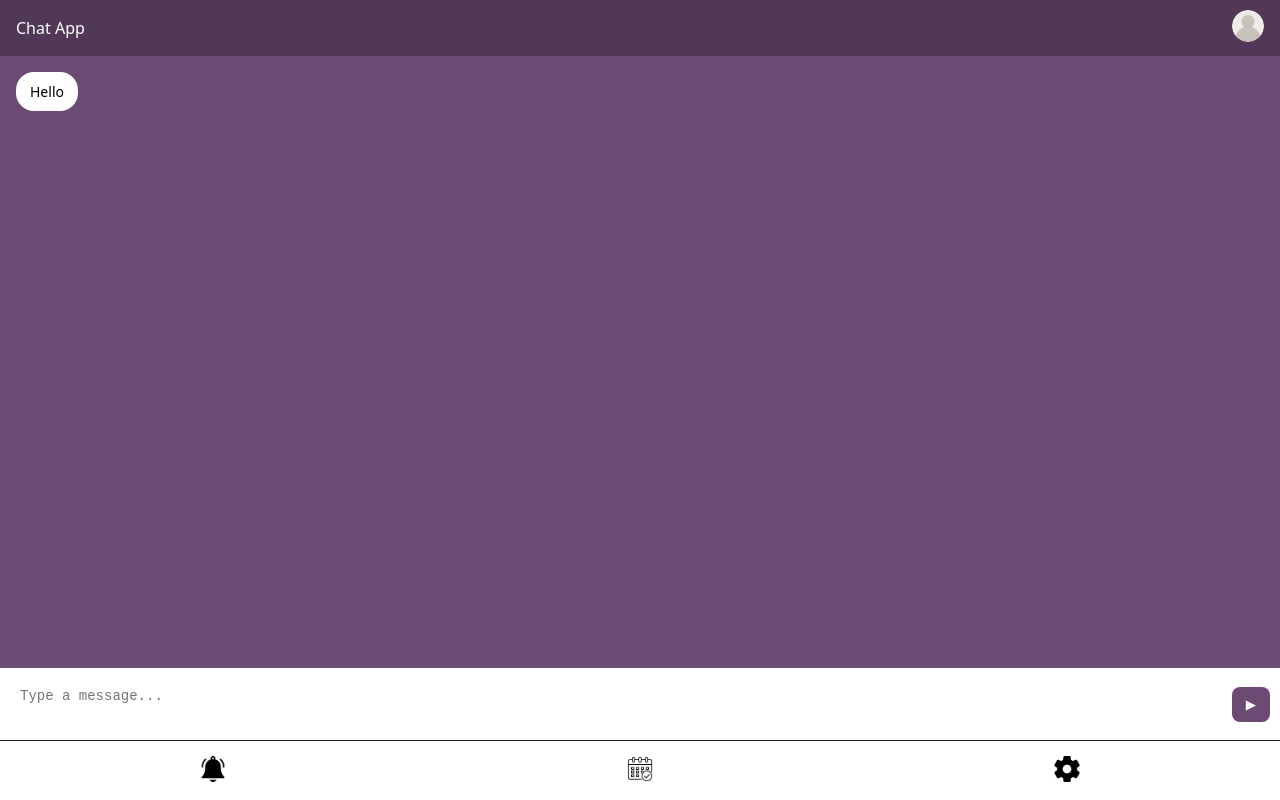
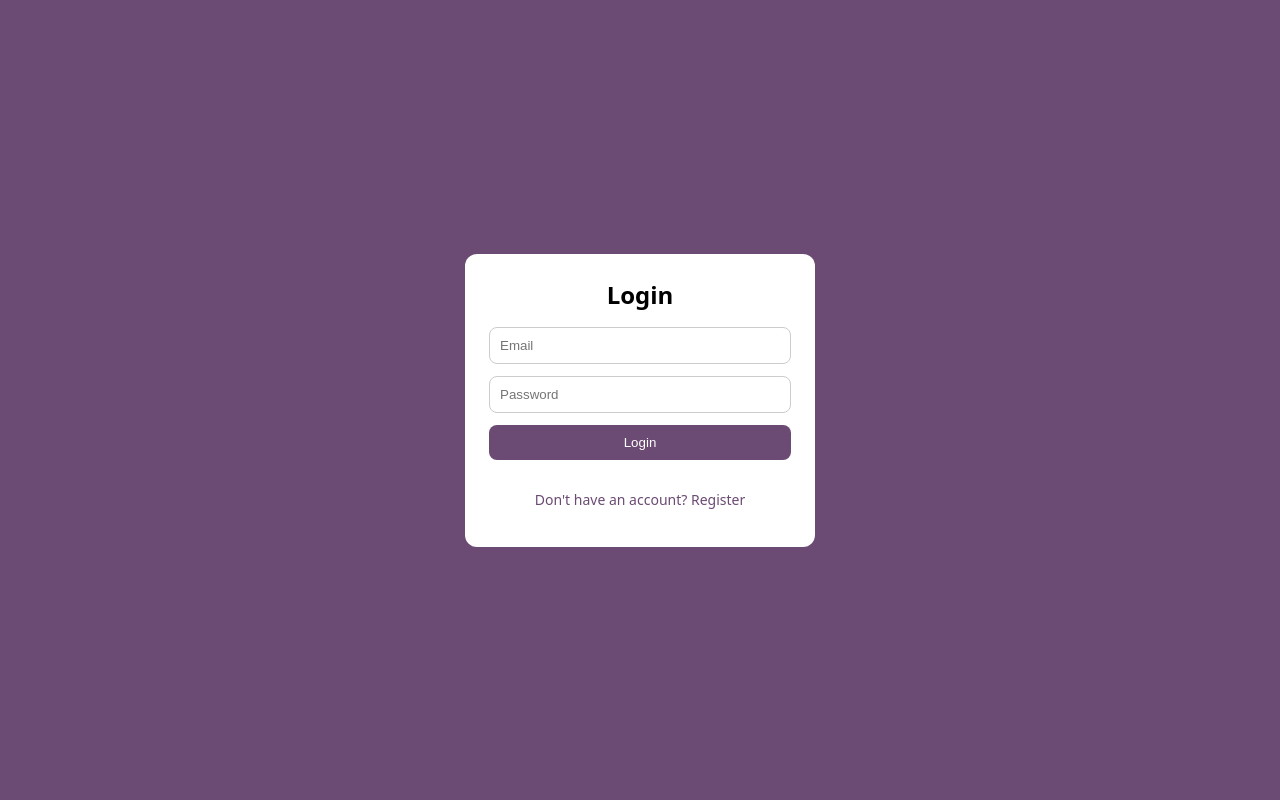
Before and after one commit to Basit403/Chat-pwa, a React (Vite) app: page / in a window 1280 px wide. Built offline with nearby package versions, Linux system fonts and the light colour scheme.

Commit message:
Created the authentication page

```diff
--- a/src/App.css
+++ b/src/App.css
@@ -137,3 +137,56 @@ body {
   height: 26px;
   object-fit: contain;
 }
+
+.auth-container {
+  height: 100vh;
+  width: 100vw;
+  display: flex;
+  justify-content: center;
+  align-items: center;
+  background: #6b4a73;
+}
+
+.auth-card {
+  width: 90%;
+  max-width: 350px;
+  background: #fff;
+  padding: 24px;
+  border-radius: 12px;
+  display: flex;
+  flex-direction: column;
+  gap: 16px;
+}
+
+.auth-card h2 {
+  text-align: center;
+  margin: 0;
+}
+
+.auth-card form {
+  display: flex;
+  flex-direction: column;
+  gap: 12px;
+}
+
+.auth-card input {
+  padding: 10px;
+  border-radius: 8px;
+  border: 1px solid #ccc;
+}
+
+.auth-card button {
+  padding: 10px;
+  border: none;
+  border-radius: 8px;
+  background: #6b4a73;
+  color: white;
+  cursor: pointer;
+}
+
+.toggle-text {
+  text-align: center;
+  color: #6b4a73;
+  cursor: pointer;
+  font-size: 14px;
+}
--- a/src/App.jsx
+++ b/src/App.jsx
@@ -4,8 +4,11 @@ import Header from './component/Header';
 import ChatBody from './component/ChatBody';
 import InputBar from './component/InputBar';
 import BottomNav from './component/BottomNav';
+import Auth from './component/Auth';
 
 export default function App() {
+  const [isAuthenticated, setIsAuthenticated] = useState(false);
+
   const [messages, setMessages] = useState([
     { text: "Hello", side: "left" },
   ]);
@@ -19,6 +22,12 @@ export default function App() {
     ]);
   };
 
+  // If not logged in → show Auth page
+  if (!isAuthenticated) {
+    return <Auth onLogin={() => setIsAuthenticated(true)} />;
+  }
+
+  // If logged in → show Chat
   return (
     <div className="phone">
       <Header />
--- /dev/null
+++ b/src/component/Auth.jsx
@@ -0,0 +1,82 @@
+import { useState } from "react";
+
+export default function Auth({ onLogin }) {
+  const [isLogin, setIsLogin] = useState(true);
+
+  const [formData, setFormData] = useState({
+    username: "",
+    email: "",
+    password: "",
+  });
+
+  const handleChange = (e) => {
+    setFormData({
+      ...formData,
+      [e.target.name]: e.target.value,
+    });
+  };
+
+  const handleSubmit = (e) => {
+    e.preventDefault();
+
+    console.log("Form Data:", formData);
+
+    // fake login
+    // Later this will call backend API
+
+    onLogin();
+  };
+
+  return (
+    <div className="auth-container">
+      <div className="auth-card">
+        <h2>{isLogin ? "Login" : "Register"}</h2>
+
+        <form onSubmit={handleSubmit}>
+          {/* Username only shows on Register */}
+          {!isLogin && (
+            <input
+              type="text"
+              name="username"
+              placeholder="Username"
+              value={formData.username}
+              onChange={handleChange}
+              required
+            />
+          )}
+
+          <input
+            type="email"
+            name="email"
+            placeholder="Email"
+            value={formData.email}
+            onChange={handleChange}
+            required
+          />
+
+          <input
+            type="password"
+            name="password"
+            placeholder="Password"
+            value={formData.password}
+            onChange={handleChange}
+            required
+          />
+
+          <button type="submit">
+            {isLogin ? "Login" : "Create Account"}
+          </button>
+        </form>
+
+        <p
+          className="toggle-text"
+          onClick={() => setIsLogin(!isLogin)}
+        >
+          {isLogin
+            ? "Don't have an account? Register"
+            : "Already have an account? Login"}
+        </p>
+      </div>
+    </div>
+  );
+}
```
